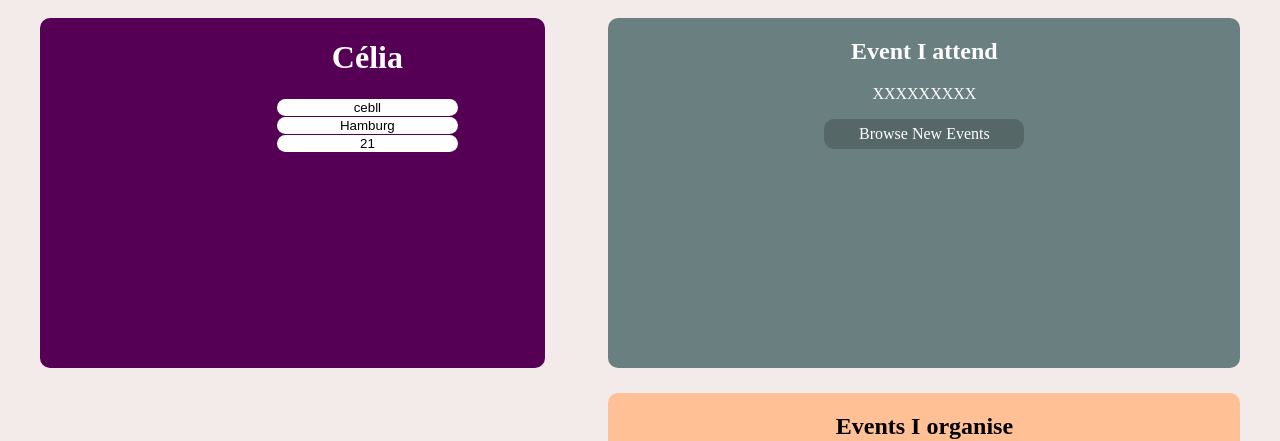
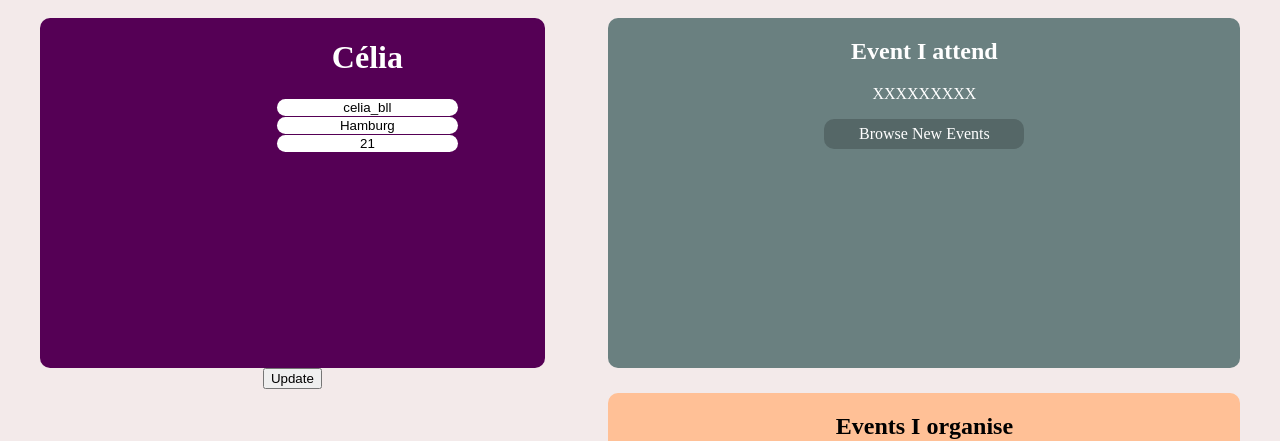
Before and after one commit to marzena-maria/meeting-app-frontend, a React (Create React App) app: page /user_profile in a window 1280 px wide. Shown: the top 441 px of the page. Built offline with nearby package versions, Linux system fonts and the light colour scheme; no server answers.

Commit message:
Changes for User profile

```diff
--- a/src/App.js
+++ b/src/App.js
@@ -1,11 +1,10 @@
 import './App.scss';
 import React from "react"
-import {BrowserRouter,Route,Switch, Redirect,Link} from "react-router-dom"
+import {BrowserRouter,Route,Switch}from "react-router-dom"
 import Register from "./Components/Forms/UserForms/Register";
 import Login from "./Components/Forms/UserForms/Login";
 import UserProfile from "./Components/Pages/UserProfile";
 import Home from "./Components/Pages/Home";
-
 
 function App() {
   return (
--- a/src/Components/Pages/UserProfile.js
+++ b/src/Components/Pages/UserProfile.js
@@ -1,4 +1,4 @@
-import React from 'react';
+import React,{useState} from 'react'
 import {Link} from "react-router-dom";
 import Axios from "axios";
 /*import ProfilePic from "./" IMPORTER L IMAGE DU PROFILE EN QUESTION*/
@@ -6,7 +6,26 @@ import Axios from "axios";
 
 function UserProfile() {
 
+    const auth_user = async() => {
+        const response = await Axios.post("/user/get-auth-user")
+        console.log(response.data.user);
+        if (response.data.status !== true) {
+            // Redirect to /user/login
 
+        } else {
+            return response.data.user
+        }
+    }
+
+    auth_user();
+
+    /**
+     * TODO: Update with user info from auth_user
+     */
+
+    const [username,setUsername] = useState("celia_bll");
+    const [city,setCity] = useState("Hamburg");
+    const [age,setAge] = useState("21");
 
 
     return (
@@ -15,10 +34,11 @@ function UserProfile() {
                 <div className="user_details_pp">{/*<Gravatar email="celia.bouzen@gmail.com"*/}</div>
                 <div className="user_details_inputs">
                     <h1>Célia</h1>
-                    <input type="text" name="username" value="cebll"></input>
-                    <input type="text" name="city" value="Hamburg"></input>
-                    <input type="text" name="age" value="21"></input>
+                    <input type="text" name="username" value={username} onChange={(e)=>setUsername(e.target.value)} />
+                    <input type="text" name="city" value={city} onChange={(e)=>setCity(e.target.value)}></input>
+                    <input type="text" name="age" value={age} onChange={(e)=>setAge(e.target.value)}></input>
                 </div>
+                <button onClick="">Update</button>
             </div>
             <div className="user_events_attend user_panel">
                 <h2>Event I attend</h2>
@@ -35,6 +55,8 @@ function UserProfile() {
             </div>
         </div>
     )
+
+
 }
 
 export default UserProfile
```
